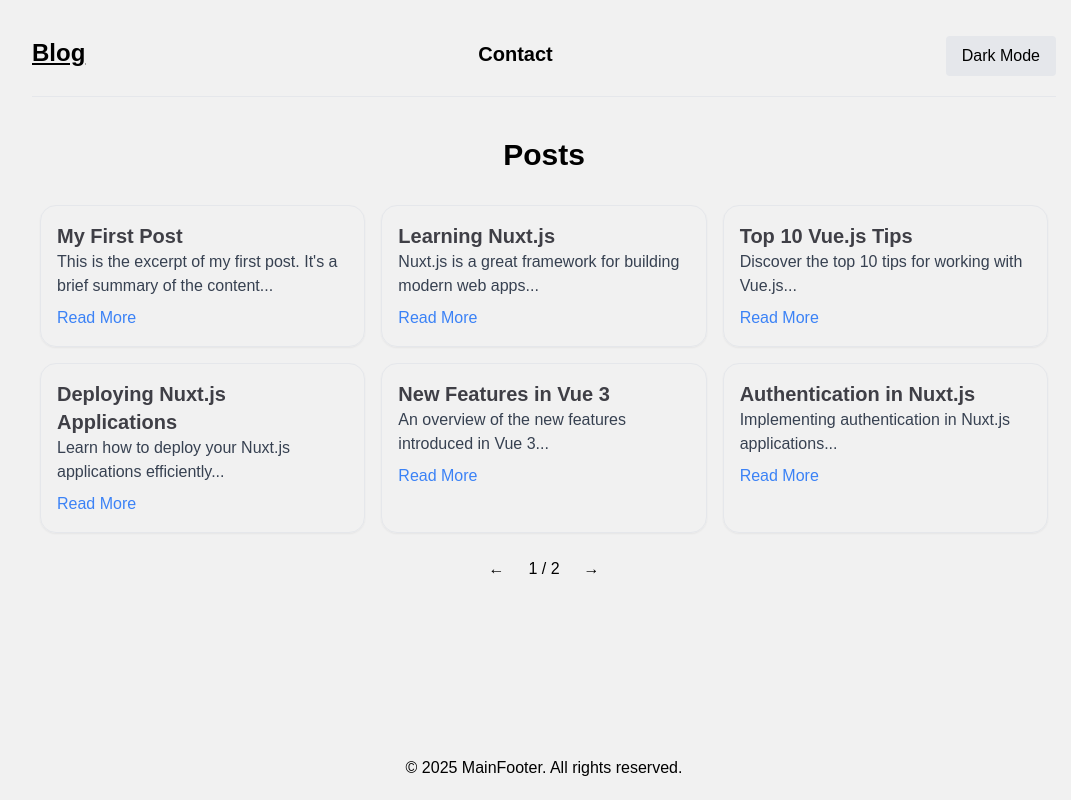
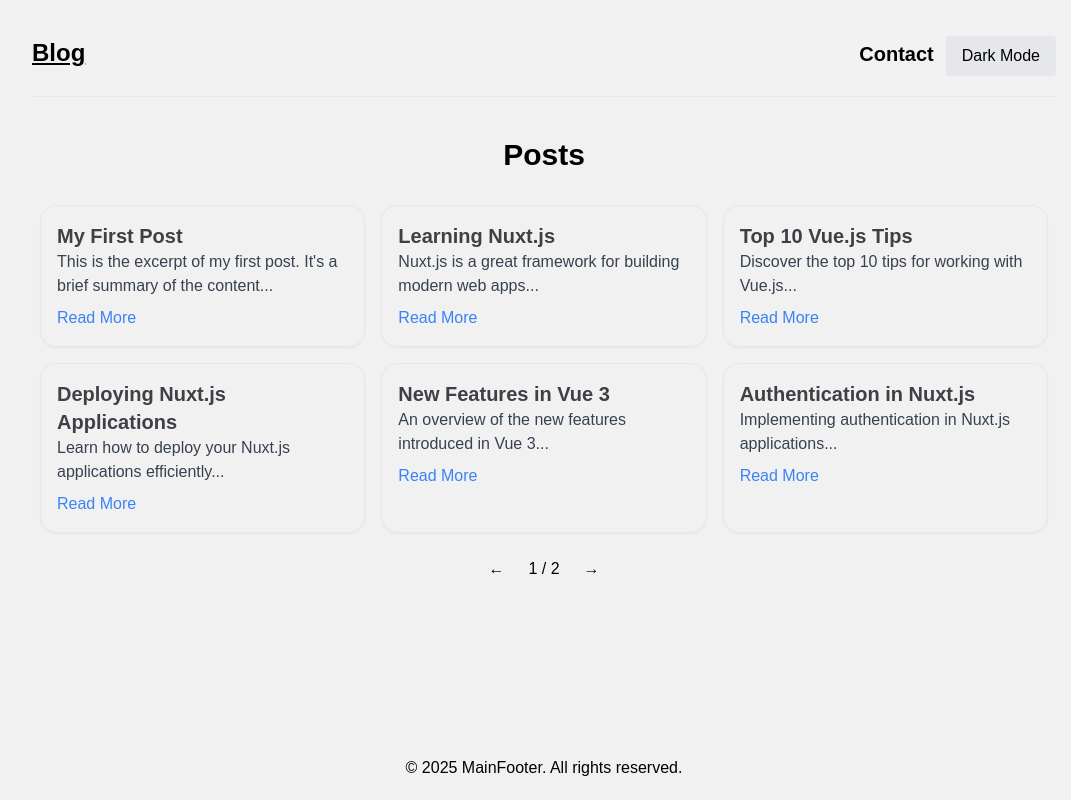
Before and after one commit to OksanaBakl/Nuxt_blog, a Nuxt app: page / in a window 1280 px wide. Shown: the whole page, without its empty margins (96-1167 px from the left). Built offline with nearby package versions, Linux system fonts and the light colour scheme.

Commit message:
style: set flex for header item

```diff
--- a/components/main/header.vue
+++ b/components/main/header.vue
@@ -21,14 +21,12 @@ const toggleColorMode = () => {
           {{ navbarData.homeTitle }}
         </NuxtLink>
       </li>
-      <li>
+      <li class="flex items-baseline">
         <Modal />
-      </li>
-      <!-- Color Mode Toggle Button -->
-      <li>
+        <!-- Color Mode Toggle Button -->
         <button
           @click="toggleColorMode"
-          class="px-4 py-2 rounded bg-gray-200 dark:bg-gray-800 dark:text-gray-200 transition-colors"
+          class="ml-3 px-4 py-2 rounded bg-gray-200 dark:bg-gray-800 dark:text-gray-200 transition-colors"
         >
           {{ colorMode === 'dark' ? 'Light Mode' : 'Dark Mode' }}
         </button>
```
